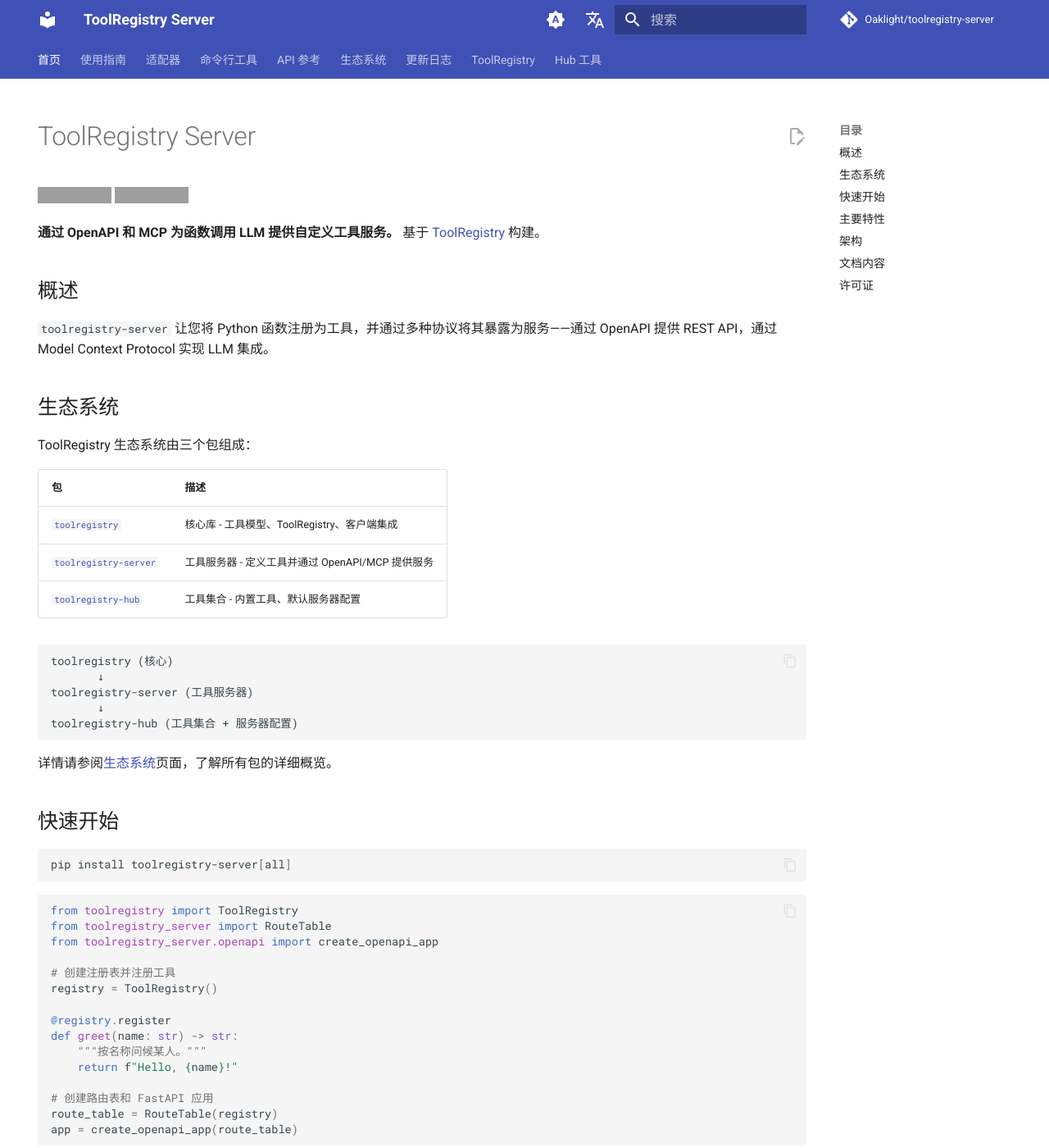
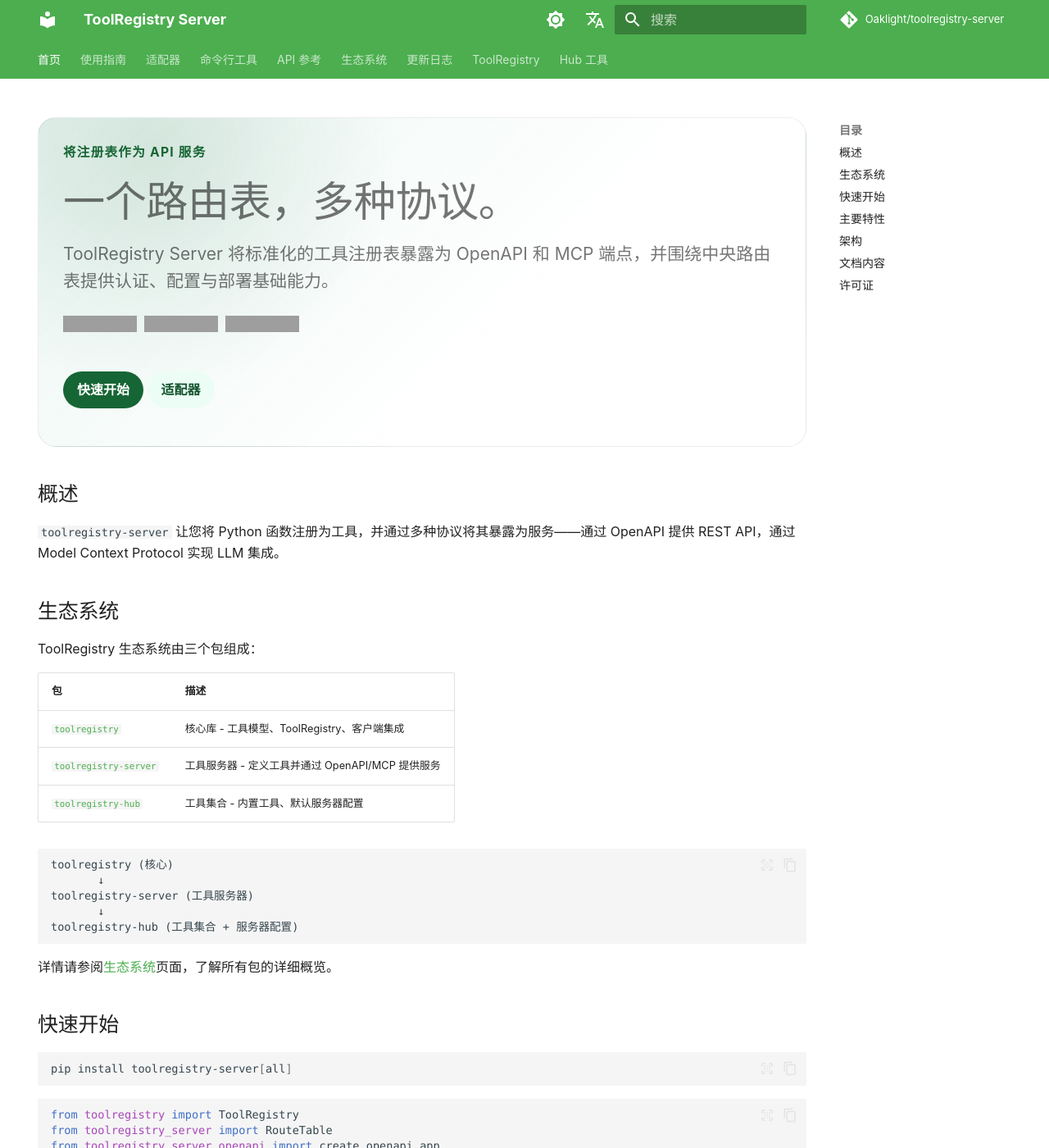
Before and after one commit to Oaklight/toolregistry-server, an MkDocs documentation site: the page built from docs/index.md, in a window 1280 px wide and 1400 px high. Shown: the whole window at 82% size. Built offline with MkDocs 1.6.1 and Material for MkDocs 9.7.7, drawn with Linux system fonts in a browser that asks for light colours; some web fonts are replaced; comment, search, counter and statistics services are not loaded; grey boxes are pictures that could not be loaded.

Commit message:
docs: refresh homepage hero styling

```diff
--- a/docs/index.md
+++ b/docs/index.md
@@ -5,12 +5,24 @@ hide:
   - navigation
 ---
 
-# ToolRegistry Server
+<section class="tr-hero" markdown>
+<p class="tr-kicker">将注册表作为 API 服务</p>
 
-[![PyPI version](https://img.shields.io/pypi/v/toolregistry-server?color=green)](https://pypi.org/project/toolregistry-server/)
-[![License: MIT](https://img.shields.io/badge/License-MIT-green.svg)](https://opensource.org/licenses/MIT)
+# 一个路由表，多种协议。
 
-**通过 OpenAPI 和 MCP 为函数调用 LLM 提供自定义工具服务。** 基于 [ToolRegistry](https://toolregistry.readthedocs.io/) 构建。
+<p class="tr-hero__desc">ToolRegistry Server 将标准化的工具注册表暴露为 OpenAPI 和 MCP 端点，并围绕中央路由表提供认证、配置与部署基础能力。</p>
+
+<p class="tr-badges">
+  <a href="https://pypi.org/project/toolregistry-server/"><img alt="PyPI version" src="https://img.shields.io/pypi/v/toolregistry-server?labelColor=475569&color=166534"></a>
+  <a href="https://github.com/Oaklight/toolregistry-server/actions"><img alt="CI" src="https://img.shields.io/github/actions/workflow/status/Oaklight/toolregistry-server/ci.yml?branch=master&label=CI&labelColor=475569&color=14532d"></a>
+  <a href="https://opensource.org/licenses/MIT"><img alt="License: MIT" src="https://img.shields.io/badge/License-MIT-14532d?labelColor=475569"></a>
+</p>
+
+<div class="tr-actions" markdown>
+[快速开始](usage/quickstart.md){ .tr-button .tr-button--primary }
+[适配器](adapters/){ .tr-button .tr-button--secondary }
+</div>
+</section>
 
 ## 概述
 
--- /dev/null
+++ b/docs/stylesheets/toolregistry-server.css
@@ -0,0 +1,116 @@
+@import url("https://fonts.googleapis.com/css2?family=IBM+Plex+Sans:ital,wght@0,400;0,500;0,600;0,700;1,400&family=IBM+Plex+Sans+SC:wght@400;500;600;700&family=Iosevka:wght@400;500;600;700&display=swap");
+
+:root {
+  --md-text-font: "IBM Plex Sans SC";
+  --md-code-font: "Iosevka";
+  --md-primary-fg-color: #166534;
+  --md-primary-fg-color--light: #059669;
+  --md-primary-fg-color--dark: #14532d;
+  --md-accent-fg-color: #059669;
+  --md-typeset-a-color: #166534;
+  --tr-accent: #166534;
+  --tr-accent-dark: #14532d;
+  --tr-secondary: #059669;
+  --tr-soft: #ecfdf5;
+  --tr-soft-hover: #dcfce7;
+  --tr-glow: rgba(22, 101, 52, 0.13);
+  --tr-wash: rgba(5, 150, 105, 0.08);
+}
+
+[data-md-color-scheme="slate"] {
+  --tr-accent: #86efac;
+  --tr-accent-dark: #bbf7d0;
+  --tr-secondary: #34d399;
+  --tr-soft: rgba(134, 239, 172, 0.12);
+  --tr-soft-hover: rgba(134, 239, 172, 0.18);
+  --tr-glow: rgba(134, 239, 172, 0.14);
+  --tr-wash: rgba(52, 211, 153, 0.10);
+}
+
+.md-content__inner:has(> .tr-hero:first-child) {
+  padding-top: 0.2rem;
+}
+
+.md-typeset .tr-hero {
+  display: grid;
+  gap: 1rem;
+  margin: 0.25rem 0 1.8rem;
+  padding: 1.5rem;
+  border: 1px solid var(--md-default-fg-color--lightest);
+  border-radius: 1.1rem;
+  background:
+    radial-gradient(circle at 15% 10%, var(--tr-glow), transparent 34%),
+    linear-gradient(135deg, var(--tr-wash), transparent 62%);
+}
+
+.md-typeset .tr-kicker {
+  margin: 0;
+  color: var(--tr-accent);
+  font-size: 0.78rem;
+  font-weight: 700;
+  letter-spacing: 0.08em;
+  text-transform: uppercase;
+}
+
+.md-typeset .tr-hero h1 {
+  max-width: 42rem;
+  margin: 0;
+  font-size: clamp(2rem, 4vw, 3.05rem);
+  line-height: 1.05;
+}
+
+.md-typeset .tr-hero__desc {
+  max-width: 45rem;
+  margin: 0;
+  color: var(--md-default-fg-color--light);
+  font-size: 1.05rem;
+}
+
+.md-typeset .tr-actions,
+.md-typeset .tr-badges {
+  display: flex;
+  flex-wrap: wrap;
+  gap: 0.45rem;
+  margin: 0.25rem 0 0;
+}
+
+.md-typeset .tr-button {
+  display: inline-flex;
+  align-items: center;
+  min-height: 2.25rem;
+  padding: 0.45rem 0.85rem;
+  border-radius: 999px;
+  font-weight: 700;
+  text-decoration: none;
+}
+
+.md-typeset .tr-button--primary {
+  color: #fff;
+  background: var(--tr-accent);
+}
+
+[data-md-color-scheme="slate"] .md-typeset .tr-button--primary {
+  color: #052e16;
+}
+
+.md-typeset a.tr-button--secondary {
+  color: var(--tr-accent-dark);
+  background: var(--tr-soft);
+}
+
+.md-typeset a.tr-button--secondary:hover {
+  color: var(--tr-accent-dark);
+  background: var(--tr-soft-hover);
+}
+
+.md-typeset .tr-badge {
+  display: inline-flex;
+  align-items: center;
+  padding: 0.28rem 0.55rem;
+  border: 1px solid var(--md-default-fg-color--lightest);
+  border-radius: 999px;
+  color: var(--md-default-fg-color--light);
+  background: var(--md-default-bg-color);
+  font-size: 0.72rem;
+  font-weight: 700;
+}
--- a/mkdocs.yml
+++ b/mkdocs.yml
@@ -11,31 +11,49 @@ theme:
   custom_dir: overrides
   language: zh
   palette:
-    - media: "(prefers-color-scheme)"
-      toggle:
-        icon: material/brightness-auto
-        name: 切换到浅色模式
     - media: "(prefers-color-scheme: light)"
       scheme: default
+      primary: green
+      accent: green
       toggle:
         icon: material/brightness-7
         name: 切换到深色模式
     - media: "(prefers-color-scheme: dark)"
       scheme: slate
+      primary: green
+      accent: green
       toggle:
         icon: material/brightness-4
         name: 跟随系统偏好
+    - media: "(prefers-color-scheme)"
+      primary: green
+      accent: green
+      toggle:
+        icon: material/brightness-auto
+        name: 切换到浅色模式
   features:
     - navigation.tabs
     - navigation.sections
-    - navigation.expand
     - navigation.top
     - navigation.indexes
+    - navigation.footer
+    - navigation.path
+    - navigation.tracking
+    - navigation.instant
+    - navigation.instant.prefetch
+    - navigation.instant.progress
+    - navigation.prune
+    - header.autohide
+    - toc.follow
     - search.highlight
     - search.share
     - search.suggest
     - content.code.copy
-    - content.action.edit
+    - content.code.annotate
+    - content.code.select
+    - content.tabs.link
+    - content.tooltips
+    - content.footnote.tooltips
 
 plugins:
   - search:
@@ -100,6 +118,9 @@ markdown_extensions:
   - toc:
       permalink: true
 
+extra_css:
+  - stylesheets/toolregistry-server.css
+
 extra:
   social:
     - icon: fontawesome/brands/github
```
